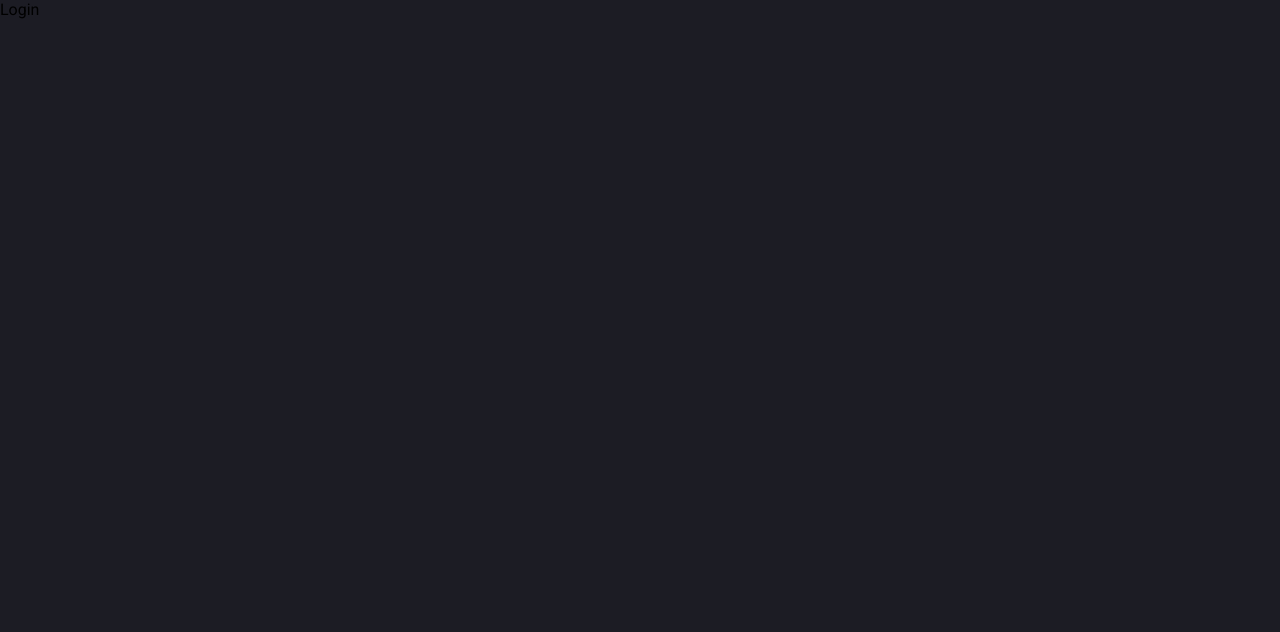
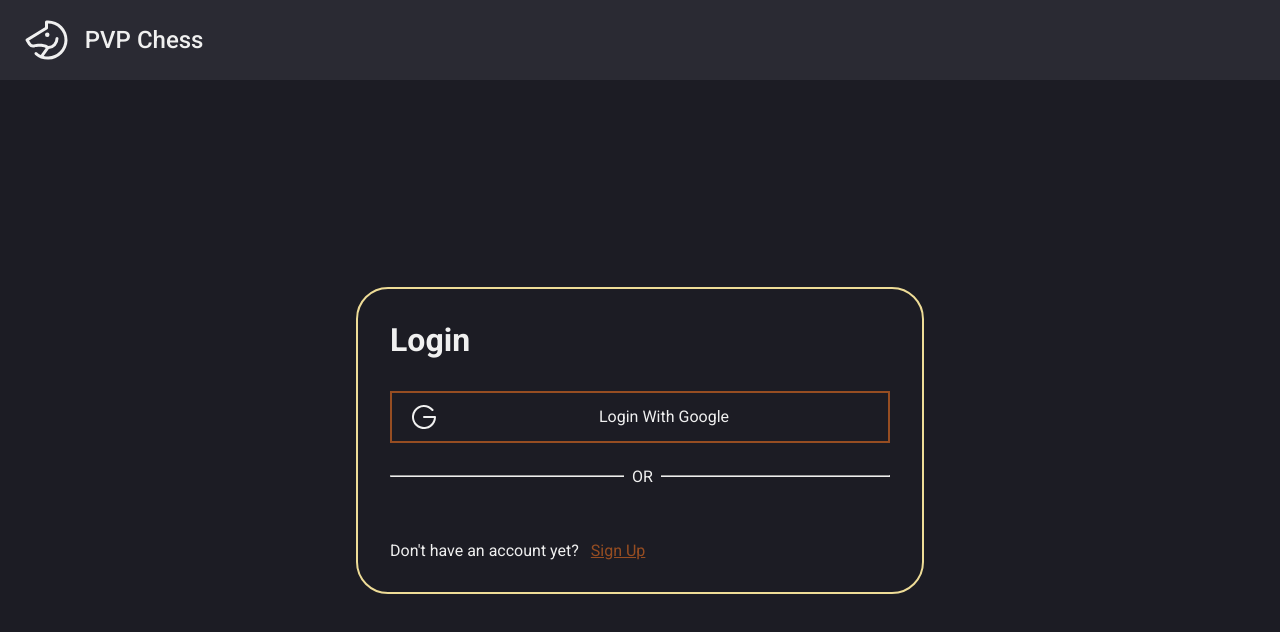
Before and after one commit to JoMath363/pvp-chess, a React (Vite) app in the folder frontend/: page /login in a window 1280 px wide. Shown: the top 632 px of the page. Built offline with nearby package versions, Linux system fonts and the light colour scheme.

Commit message:
finished home layout and started login pages

```diff
--- a/frontend/src/Components/MatchBtns/CreateMatch.jsx
+++ /dev/null
@@ -1,20 +0,0 @@
-import "./MatchBtns.css";
-
-import white_king from "../Assets/white_king_icon.svg";
-
-const CreateMatch = (props) => {
-  return (
-    <div className="matchbtns">
-      <div className="matchbtns-picture">
-          <img src={white_king}/>
-      </div>
-      <div className="matchbtns-content">
-        <h2>Host</h2>
-        <hr/>
-        <button>Create Match</button>
-      </div>
-    </div>
-  )
-};
-
-export default CreateMatch;
--- a/frontend/src/Components/MatchBtns/JoinMatch.jsx
+++ /dev/null
@@ -1,19 +0,0 @@
-import "./MatchBtns.css";
-
-import white_queen from "../Assets/white_queen_icon.svg";
-
-const JoinMatch = (props) => {
-  return (
-    <div className="matchbtns">
-      <div className="matchbtns-picture">
-          <img src={white_queen}/>
-      </div>
-      <div className="matchbtns-content">
-        <h2>Join</h2>
-        <hr/>
-        <button>Join Match</button>
-      </div>
-    </div>
-  )
-};
-export default JoinMatch;
--- /dev/null
+++ b/frontend/src/Components/MenuBtns/CreateMatch.jsx
@@ -0,0 +1,26 @@
+import "./MenuBtns.css";
+
+import white_king from "../Assets/white_king_icon.svg";
+
+const CreateMatch = (props) => {
+  const createMatch = () => {
+    //to implement :)
+  }
+
+  return (
+    <div className="menubtns">
+      <div className="menubtns-picture">
+        <img src={white_king} />
+      </div>
+      <div className="menubtns-content">
+        <div className="menubtns-line">
+          <h2>Host</h2>
+          <button onClick={createMatch}>Create Match</button>
+        </div>
+        <hr />
+      </div>
+    </div>
+  )
+};
+
+export default CreateMatch;
--- /dev/null
+++ b/frontend/src/Components/MenuBtns/JoinMatch.jsx
@@ -0,0 +1,33 @@
+import "./MenuBtns.css";
+
+import white_queen from "../Assets/white_queen_icon.svg";
+import { useState } from "react";
+
+const JoinMatch = (props) => {
+  const [code, setCode] = useState("");
+
+  const joinMatch = () => {
+    // To implement :)
+  }
+
+  return (
+    <div className="menubtns">
+      <div className="menubtns-picture">
+        <img src={white_queen} />
+      </div>
+      <div className="menubtns-content">
+        <div className="menubtns-line">
+          <h2>Join</h2>
+
+          <div className="menubtns-inputfield">
+            <input type="text" placeholder="Match Code"
+            onChange={(e) => setCode(e.target.value)}/>
+            <button onClick={joinMatch}>Join Match</button>
+          </div>
+        </div>
+        <hr />
+      </div>
+    </div>
+  )
+};
+export default JoinMatch;
--- a/frontend/src/Components/MatchBtns/MatchBtns.css
+++ b/frontend/src/Components/MenuBtns/MenuBtns.css
@@ -1,4 +1,4 @@
-.matchbtns {
+.menubtns {
   display: flex;
   align-items: center;
 
@@ -6,29 +6,28 @@
   border-radius: 2.2rem 0 0 2.2rem;
 }
 
-/* .matchbtns:hover {
+/* .menubtns:hover {
   background: linear-gradient(90deg, var(--biege), rgba(238, 220, 151, 0.5), transparent 90%);
   cursor: pointer;
 } */
 
-.matchbtns-picture {
+.menubtns-picture {
   display: flex;
   align-items: center;
   justify-content: center;
 
   padding: 1rem;
 
-  border: 5px solid var(--brown);
+  border: 5px solid var(--biege);
   border-radius: 2rem;
   background: var(--background);
-  box-shadow: 0 0 10px var(--brown);
 
   & img {
     height: 5rem;
   }
 }
 
-.matchbtns-content {
+.menubtns-content {
   display: flex;
   flex-direction: column;
   align-items: end;
@@ -36,21 +35,29 @@
 
   width: 100%;
 
+  & hr {
+    width: 100%;
+    border: 2px solid var(--biege);
+
+  }
+}
+
+.menubtns-line {
+  display: flex;
+  justify-content: space-between;
+  width: 100%;
+
   & h2 {
     color: var(--light-gray);
     font-size: 2.2rem;
-  }
-
-  & hr {
-    width: 100%;
-    border: 2px solid var(--brown);
-    box-shadow: 0 0 10px var(--brown);
+    margin-left: 1rem;
   }
 
   & button {
     all: unset;
 
-    padding: 0.5rem 1rem;
+    height: 2.5rem;
+    padding: 0 1rem;
 
     border: 2px solid var(--light-gray);
     border-radius: 5px;
@@ -65,5 +72,23 @@
       border-color: var(--background);
       background: var(--biege);
     }
+
+    &:active {
+      background: var(--light-gray);
+    }
   }
 }
+
+.menubtns-inputfield {
+  display: flex;
+  align-items: center;
+  gap: 1rem;
+
+  & input {
+    height: 2.5rem;
+    width: 8rem;
+    padding: 0 1rem;
+    font-size: 1.5rem;
+    text-align: center;
+  }
+}
--- /dev/null
+++ b/frontend/src/Components/MenuBtns/Settings.jsx
@@ -0,0 +1,25 @@
+import "./MenuBtns.css";
+
+import white_gear from "../Assets/white_gear.svg";
+
+const Settings = (props) => {
+  const changeSettings = () => {
+    // To implement :)
+  }
+
+  return (
+    <div className="menubtns">
+      <div className="menubtns-picture">
+        <img src={white_gear} />
+      </div>
+      <div className="menubtns-content">
+        <div className="menubtns-line">
+          <h2>Settings</h2>
+          <button onClick={changeSettings}>Change Settings</button>
+        </div>
+        <hr />
+      </div>
+    </div>
+  )
+};
+export default Settings;
--- a/frontend/src/Pages/Home/Home.css
+++ b/frontend/src/Pages/Home/Home.css
@@ -2,7 +2,7 @@
   display: flex;
   flex-direction: column;
   align-items: center;
-  gap: 3rem;
+  gap: 4rem;
 
-  padding: 3rem 0;
+  padding: 4rem 0;
 }
--- a/frontend/src/Pages/Home/Home.jsx
+++ b/frontend/src/Pages/Home/Home.jsx
@@ -1,18 +1,21 @@
 import "./Home.css"
 import Topbar from "../../Components/Topbar/Topbar.jsx";
-import CreateMatch from "../../Components/MatchBtns/CreateMatch.jsx";
-import JoinMatch from "../../Components/MatchBtns/JoinMatch.jsx";
+import CreateMatch from "../../Components/MenuBtns/CreateMatch.jsx";
+import JoinMatch from "../../Components/MenuBtns/JoinMatch.jsx";
+import Settings from "../../Components/MenuBtns/Settings.jsx";
 
 const Home = (props) => {
   return (
-    <div className="home">
-      <Topbar/>
-
-      <main className="home-main">
-        <CreateMatch/>
-        <JoinMatch/>
-      </main>
-    </div>
+    <>
+      <Topbar />
+      <div className="home">
+        <main className="home-main">
+          <CreateMatch />
+          <JoinMatch />
+          <Settings />
+        </main>
+      </div>
+    </>
   )
 };
 
--- /dev/null
+++ b/frontend/src/Pages/Login/Login.css
@@ -0,0 +1,64 @@
+.login {
+  display: flex;
+  justify-content: center;
+  align-items: center;
+
+  height: calc(100vh - 5rem);
+}
+
+.login-main {
+  display: flex;
+  flex-direction: column;
+  gap: 2rem;
+
+  padding: 2rem;
+  width: 500px;
+
+  border: 2px solid var(--biege);
+  border-radius: 2rem;
+
+  color: var(--light-gray);
+}
+
+.login-google {
+  all: unset;
+
+  display: flex;
+  align-items: center;
+  gap: 1rem;
+
+  padding: 0.5rem 1rem;
+
+  border: 2px solid var(--brown);
+
+  & img {
+    height: 2rem;
+    width: 2rem;
+  }
+
+  & span {
+    width: 100%;
+    text-align: center;
+  }
+}
+
+.login-or {
+  position: relative;
+
+  & span {
+    position: absolute;
+    top: -0.5rem;
+    left: calc(50% - 1rem);
+
+    padding: 0 0.5rem;
+
+    background: var(--background);
+  }
+}
+
+.login-link {
+  & a {
+    margin-left: 0.5rem;
+    color: var(--brown);
+  }
+}
--- a/frontend/src/Pages/Login/Login.jsx
+++ b/frontend/src/Pages/Login/Login.jsx
@@ -1,8 +1,36 @@
+import Topbar from "../../Components/Topbar/Topbar";
+import "./Login.css";
+
+import google from "../../Components/Assets/google_logo.svg"
+
 const Login = (props) => {
   return (
-    <div>
-      Login
-    </div>
+    <>
+      <Topbar />
+      <div className="login">
+
+
+        <main className="login-main">
+          <h1>Login</h1>
+
+          <div className="login-google">
+            <img src={google} />
+            <span>Login With Google</span>
+          </div>
+
+          <div className="login-or">
+            <hr />
+            <span>OR</span>
+          </div>
+
+          <form className="login-form">
+
+          </form>
+
+          <p className="login-link">Don't have an account yet? <a href="/signup">Sign Up</a></p>
+        </main>
+      </div>
+    </>
   )
 };
 
--- /dev/null
+++ b/frontend/src/Pages/Login/Signup.jsx
@@ -0,0 +1,16 @@
+import Topbar from "../../Components/Topbar/Topbar";
+import "./Login.css";
+
+const Signup = (props) => {
+  return (
+    <div className="login">
+      <Topbar/>
+
+      <main className="login-main">
+
+      </main>
+    </div>
+  )
+};
+
+export default Signup;
```
Also changed, not shown: frontend/src/App.jsx (+6 -1 lines), frontend/src/Components/Assets/google_logo.svg (added), frontend/src/Components/Assets/white_gear.svg (added).
